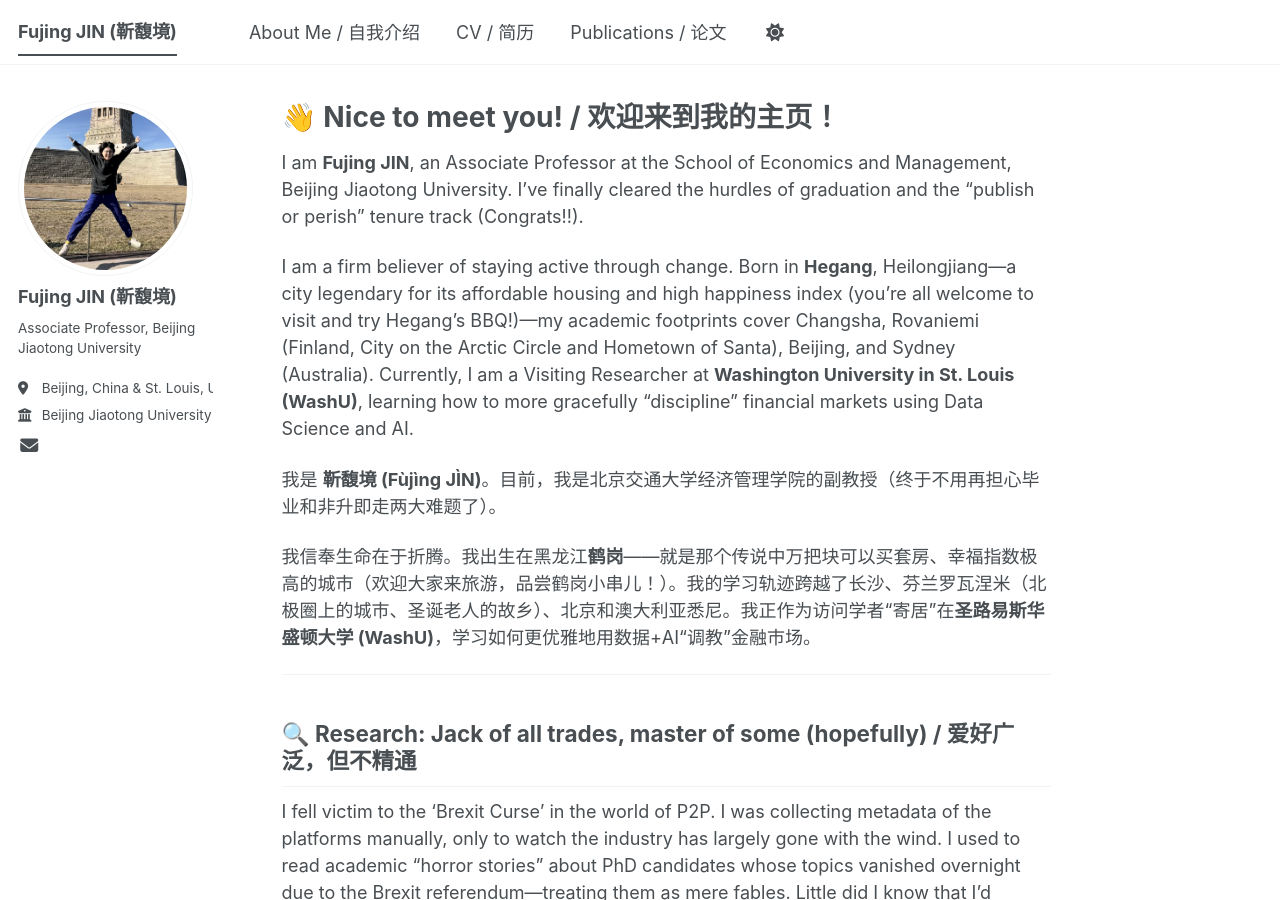
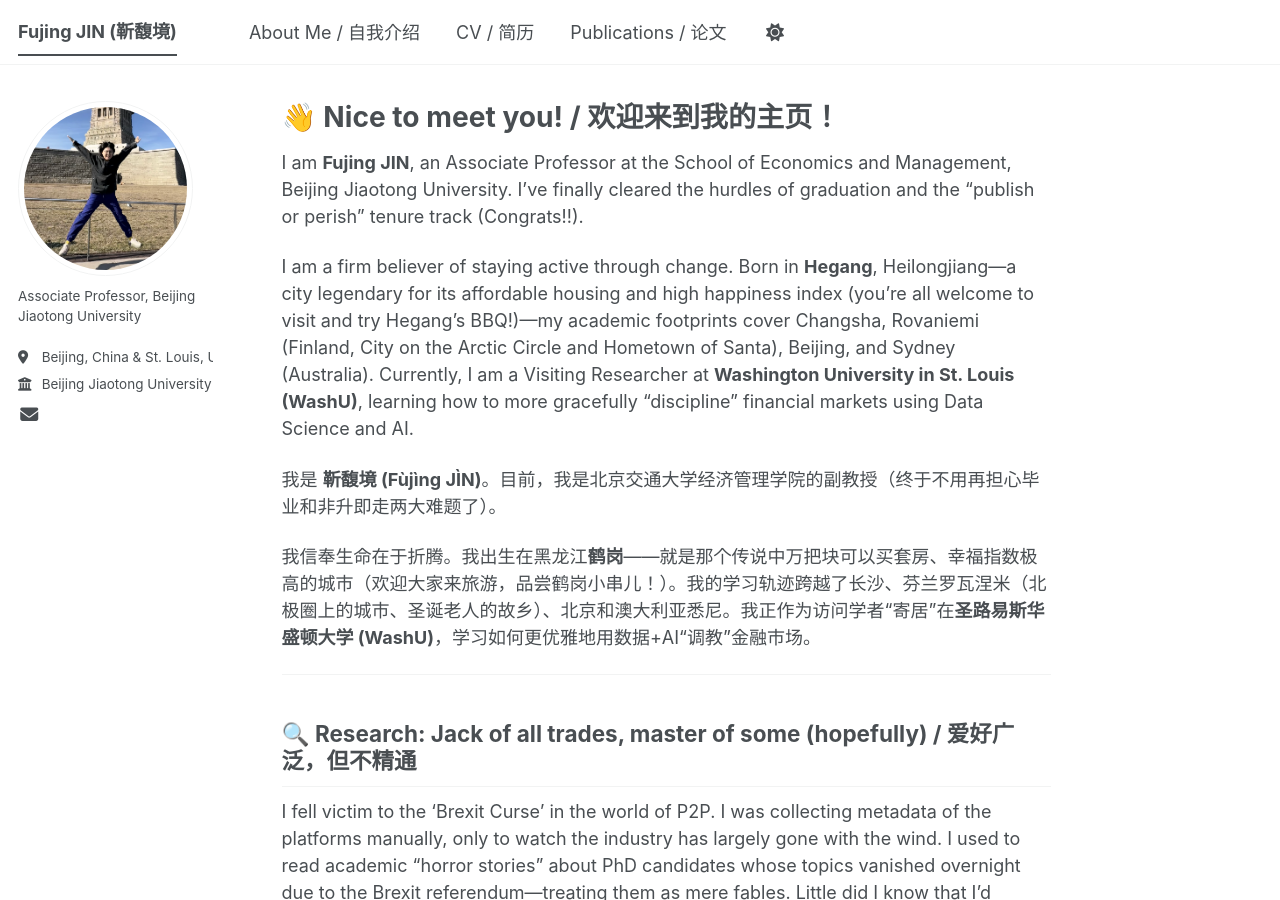
Before and after one commit to Fujing-JIN/Fujing-JIN.github.io, a Jekyll site: the page built from _pages/about.md, in a window 1280 px wide and 900 px high. Built offline with Jekyll 4.4.1, drawn with Linux system fonts in a browser that asks for light colours; a script bundle is joined from its source files by our own code; library files that are not in the unit come from our copies.

Commit message:
Update _config.yml

```diff
--- a/_config.yml
+++ b/_config.yml
@@ -12,7 +12,7 @@ repository               : "fujing-jin.github.io"
 # Site Author
 author:
   avatar           : "profile.png" # 请确保在 images/ 文件夹下上传了名为 profile.png 的照片
-  name             : "Fujing JIN (靳馥境)"
+  #name             : "Fujing JIN (靳馥境)"
   bio              : "Associate Professor, Beijing Jiaotong University"
   location         : "Beijing, China & St. Louis, US"
   employer         : "Beijing Jiaotong University"
```
